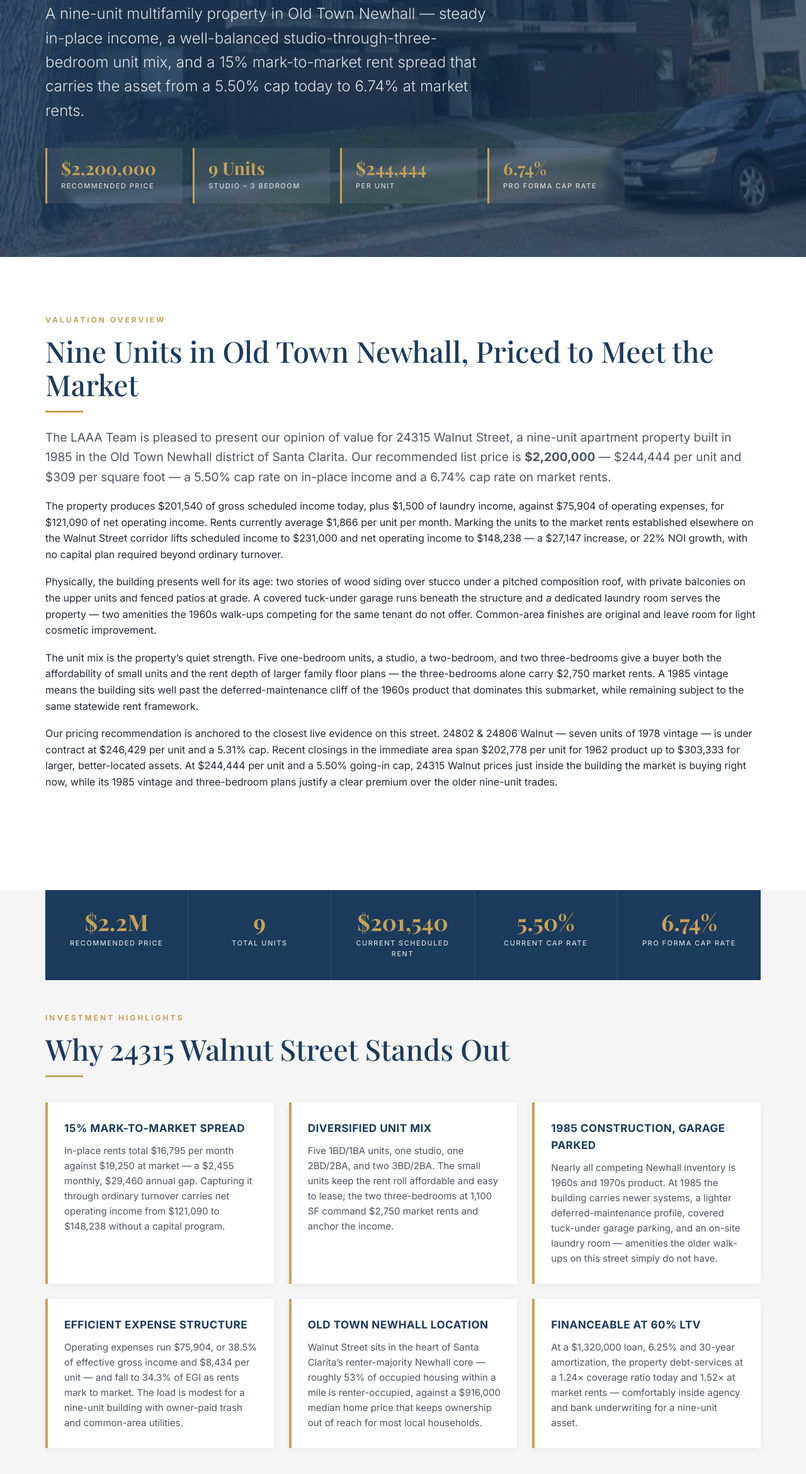
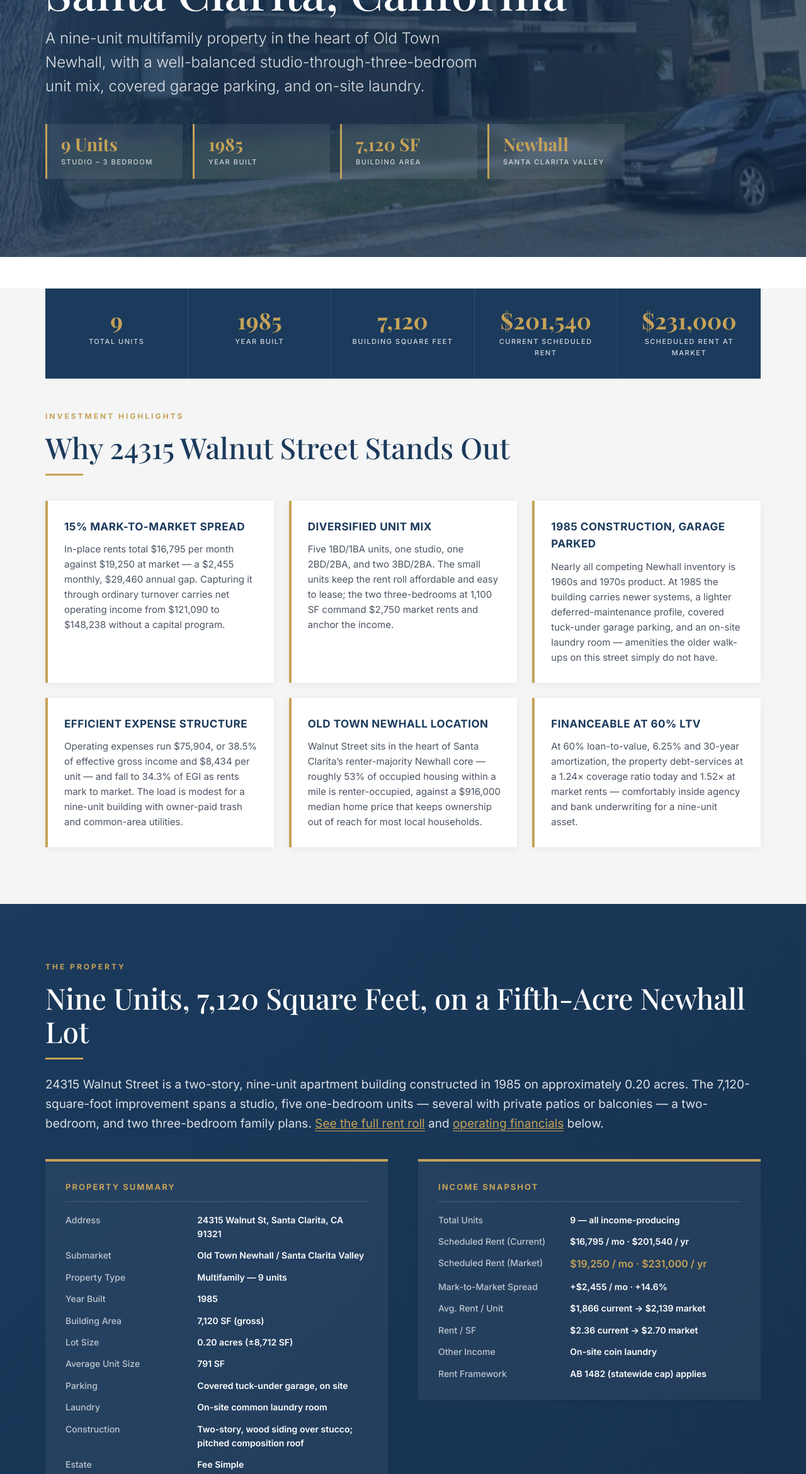
Before and after one commit to LAAA-Deploys/24315-walnut-bov, a plain HTML site: page index.html in a window 1280 px wide. Shown: the part 356-2696 px from the top of the page at 63% size. Drawn offline with nearby package versions, Linux system fonts and the light colour scheme.

Commit message:
Move pricing below the fold for client presentation
Relocate Overview/valuation section to sit after Financials, open on the
property, and remove price, per-unit and cap-rate figures from the hero,
key-metric bar, property summary box and link-preview meta tags.
First price reference now appears ~7 screens down, in Financials.

Co-Authored-By: Claude Opus 5 <noreply@anthropic.com>

```diff
--- a/index.html
+++ b/index.html
@@ -6,9 +6,9 @@
 <meta name="robots" content="noindex, nofollow, noarchive, nosnippet" />
 <meta name="googlebot" content="noindex, nofollow" />
 <title>24315 Walnut St, Santa Clarita &mdash; 9-Unit Multifamily | LAAA Team</title>
-<meta name="description" content="24315 Walnut St, Santa Clarita, CA 91321. Nine-unit multifamily in Old Town Newhall. Broker Opinion of Value — $2,200,000. LAAA Team at Marcus &amp; Millichap." />
+<meta name="description" content="24315 Walnut St, Santa Clarita, CA 91321. Nine-unit multifamily in Old Town Newhall. Broker Opinion of Value prepared by the LAAA Team at Marcus &amp; Millichap." />
 <meta property="og:title" content="24315 Walnut St, Santa Clarita &mdash; 9-Unit Multifamily" />
-<meta property="og:description" content="Nine-unit multifamily in Old Town Newhall. Recommended list price $2,200,000. Prepared by Logan Ward, Glen Scher, and Filip Niculete." />
+<meta property="og:description" content="Nine-unit multifamily in Old Town Newhall. Broker Opinion of Value prepared by Logan Ward, Glen Scher, and Filip Niculete." />
 <meta property="og:image" content="https://24315walnut.laaa.com/images/og.jpg" />
 <meta property="og:image:width" content="640" />
 <meta property="og:image:height" content="335" />
@@ -18,7 +18,7 @@
 <meta property="og:site_name" content="LAAA Team at Marcus &amp; Millichap" />
 <meta name="twitter:card" content="summary_large_image" />
 <meta name="twitter:title" content="24315 Walnut St, Santa Clarita &mdash; 9-Unit Multifamily" />
-<meta name="twitter:description" content="Nine-unit multifamily in Old Town Newhall. Recommended list price $2,200,000." />
+<meta name="twitter:description" content="Nine-unit multifamily in Old Town Newhall. Broker Opinion of Value, LAAA Team." />
 <meta name="twitter:image" content="https://24315walnut.laaa.com/images/og.jpg" />
 <link rel="preconnect" href="https://fonts.googleapis.com" />
 <link rel="preconnect" href="https://fonts.gstatic.com" crossorigin />
@@ -363,10 +363,10 @@
   <div class="container">
     <img src="images/logo-white.png" alt="LAAA Team" />
     <ul>
-      <li><a href="#overview">Overview</a></li>
       <li><a href="#property">The Property</a></li>
       <li><a href="#rentroll">Rent Roll</a></li>
       <li><a href="#financials">Financials</a></li>
+      <li><a href="#overview">Valuation</a></li>
       <li><a href="#comps">Comps</a></li>
       <li><a href="#location">Location</a></li>
       <li><a href="#team">Team</a></li>
@@ -379,64 +379,51 @@
   <div class="hero-inner">
     <div class="eyebrow">Broker Opinion of Value &middot; Old Town Newhall</div>
     <h1>24315 Walnut Street<br/>Santa Clarita, California</h1>
-    <p class="subtitle">A nine-unit multifamily property in Old Town Newhall &mdash; steady in-place income, a well-balanced studio-through-three-bedroom unit mix, and a 15% mark-to-market rent spread that carries the asset from a 5.50% cap today to 6.74% at market rents.</p>
+    <p class="subtitle">A nine-unit multifamily property in the heart of Old Town Newhall, with a well-balanced studio-through-three-bedroom unit mix, covered garage parking, and on-site laundry.</p>
     <div class="hero-stats">
-      <div class="hero-stat">
-        <div class="val">$2,200,000</div>
-        <div class="lbl">Recommended Price</div>
-      </div>
       <div class="hero-stat">
         <div class="val">9 Units</div>
         <div class="lbl">Studio &ndash; 3 Bedroom</div>
       </div>
       <div class="hero-stat">
-        <div class="val">$244,444</div>
-        <div class="lbl">Per Unit</div>
+        <div class="val">1985</div>
+        <div class="lbl">Year Built</div>
       </div>
       <div class="hero-stat">
-        <div class="val">6.74%</div>
-        <div class="lbl">Pro Forma Cap Rate</div>
+        <div class="val">7,120 SF</div>
+        <div class="lbl">Building Area</div>
+      </div>
+      <div class="hero-stat">
+        <div class="val">Newhall</div>
+        <div class="lbl">Santa Clarita Valley</div>
       </div>
     </div>
   </div>
 </header>
-
-<!-- ===== OVERVIEW ===== -->
-<section id="overview">
-  <div class="container">
-    <div class="section-eyebrow">Valuation Overview</div>
-    <h2>Nine Units in Old Town Newhall, Priced to Meet the Market</h2>
-    <p class="lead">The LAAA Team is pleased to present our opinion of value for 24315 Walnut Street, a nine-unit apartment property built in 1985 in the Old Town Newhall district of Santa Clarita. Our recommended list price is <strong>$2,200,000</strong> &mdash; $244,444 per unit and $309 per square foot &mdash; a 5.50% cap rate on in-place income and a 6.74% cap rate on market rents.</p>
-    <p>The property produces $201,540 of gross scheduled income today, plus $1,500 of laundry income, against $75,904 of operating expenses, for $121,090 of net operating income. Rents currently average $1,866 per unit per month. Marking the units to the market rents established elsewhere on the Walnut Street corridor lifts scheduled income to $231,000 and net operating income to $148,238 &mdash; a $27,147 increase, or 22% NOI growth, with no capital plan required beyond ordinary turnover.</p>
-    <p>Physically, the building presents well for its age: two stories of wood siding over stucco under a pitched composition roof, with private balconies on the upper units and fenced patios at grade. A covered tuck-under garage runs beneath the structure and a dedicated laundry room serves the property &mdash; two amenities the 1960s walk-ups competing for the same tenant do not offer. Common-area finishes are original and leave room for light cosmetic improvement.</p>
-    <p>The unit mix is the property&rsquo;s quiet strength. Five one-bedroom units, a studio, a two-bedroom, and two three-bedrooms give a buyer both the affordability of small units and the rent depth of larger family floor plans &mdash; the three-bedrooms alone carry $2,750 market rents. A 1985 vintage means the building sits well past the deferred-maintenance cliff of the 1960s product that dominates this submarket, while remaining subject to the same statewide rent framework.</p>
-    <p>Our pricing recommendation is anchored to the closest live evidence on this street. 24802 &amp; 24806 Walnut &mdash; seven units of 1978 vintage &mdash; is under contract at $246,429 per unit and a 5.31% cap. Recent closings in the immediate area span $202,778 per unit for 1962 product up to $303,333 for larger, better-located assets. At $244,444 per unit and a 5.50% going-in cap, 24315 Walnut prices just inside the building the market is buying right now, while its 1985 vintage and three-bedroom plans justify a clear premium over the older nine-unit trades.</p>
-  </div>
-</section>
 
 <!-- ===== KEY METRICS ===== -->
 <section class="alt" style="padding-top: 0; padding-bottom: 90px;">
   <div class="container">
     <div class="key-metrics">
       <div class="key-metric">
-        <div class="val">$2.2M</div>
-        <div class="lbl">Recommended Price</div>
+        <div class="val">9</div>
+        <div class="lbl">Total Units</div>
       </div>
       <div class="key-metric">
-        <div class="val">9</div>
-        <div class="lbl">Total Units</div>
+        <div class="val">1985</div>
+        <div class="lbl">Year Built</div>
+      </div>
+      <div class="key-metric">
+        <div class="val">7,120</div>
+        <div class="lbl">Building Square Feet</div>
       </div>
       <div class="key-metric">
         <div class="val">$201,540</div>
         <div class="lbl">Current Scheduled Rent</div>
       </div>
       <div class="key-metric">
-        <div class="val">5.50%</div>
-        <div class="lbl">Current Cap Rate</div>
-      </div>
-      <div class="key-metric">
-        <div class="val">6.74%</div>
-        <div class="lbl">Pro Forma Cap Rate</div>
+        <div class="val">$231,000</div>
+        <div class="lbl">Scheduled Rent at Market</div>
       </div>
     </div>
 
@@ -465,7 +452,7 @@
       </div>
       <div class="highlight-card">
         <h4>Financeable at 60% LTV</h4>
-        <p>At a $1,320,000 loan, 6.25% and 30-year amortization, the property debt-services at a 1.24&times; coverage ratio today and 1.52&times; at market rents &mdash; comfortably inside agency and bank underwriting for a nine-unit asset.</p>
+        <p>At 60% loan-to-value, 6.25% and 30-year amortization, the property debt-services at a 1.24&times; coverage ratio today and 1.52&times; at market rents &mdash; comfortably inside agency and bank underwriting for a nine-unit asset.</p>
       </div>
     </div>
   </div>
@@ -496,16 +483,16 @@
         </dl>
       </div>
       <div class="info-box" style="background: rgba(255,255,255,0.05); color: var(--white); border-top-color: var(--gold);">
-        <h4 style="color: var(--gold); border-bottom-color: rgba(255,255,255,0.15);">Pricing Recommendation</h4>
+        <h4 style="color: var(--gold); border-bottom-color: rgba(255,255,255,0.15);">Income Snapshot</h4>
         <dl>
-          <dt style="color: rgba(255,255,255,0.7);">Recommended List Price</dt><dd style="color: var(--gold); font-size: 16px;">$2,200,000</dd>
-          <dt style="color: rgba(255,255,255,0.7);">Price / Unit</dt><dd style="color: var(--white);">$244,444</dd>
-          <dt style="color: rgba(255,255,255,0.7);">Price / SF</dt><dd style="color: var(--white);">$308.99</dd>
-          <dt style="color: rgba(255,255,255,0.7);">Cap Rate (Current)</dt><dd style="color: var(--white);">5.50%</dd>
-          <dt style="color: rgba(255,255,255,0.7);">Cap Rate (Pro Forma)</dt><dd style="color: var(--white);">6.74%</dd>
-          <dt style="color: rgba(255,255,255,0.7);">GRM (Current)</dt><dd style="color: var(--white);">10.92&times;</dd>
-          <dt style="color: rgba(255,255,255,0.7);">GRM (Pro Forma)</dt><dd style="color: var(--white);">9.52&times;</dd>
+          <dt style="color: rgba(255,255,255,0.7);">Total Units</dt><dd style="color: var(--white);">9 &mdash; all income-producing</dd>
+          <dt style="color: rgba(255,255,255,0.7);">Scheduled Rent (Current)</dt><dd style="color: var(--white);">$16,795 / mo &middot; $201,540 / yr</dd>
+          <dt style="color: rgba(255,255,255,0.7);">Scheduled Rent (Market)</dt><dd style="color: var(--gold); font-size: 16px;">$19,250 / mo &middot; $231,000 / yr</dd>
+          <dt style="color: rgba(255,255,255,0.7);">Mark-to-Market Spread</dt><dd style="color: var(--white);">+$2,455 / mo &middot; +14.6%</dd>
           <dt style="color: rgba(255,255,255,0.7);">Avg. Rent / Unit</dt><dd style="color: var(--white);">$1,866 current &rarr; $2,139 market</dd>
+          <dt style="color: rgba(255,255,255,0.7);">Rent / SF</dt><dd style="color: var(--white);">$2.36 current &rarr; $2.70 market</dd>
+          <dt style="color: rgba(255,255,255,0.7);">Other Income</dt><dd style="color: var(--white);">On-site coin laundry</dd>
+          <dt style="color: rgba(255,255,255,0.7);">Rent Framework</dt><dd style="color: var(--white);">AB 1482 (statewide cap) applies</dd>
         </dl>
       </div>
     </div>
@@ -733,6 +720,19 @@
   </div>
 </section>
 
+<!-- ===== OVERVIEW ===== -->
+<section id="overview">
+  <div class="container">
+    <div class="section-eyebrow">Our Opinion of Value</div>
+    <h2>Nine Units in Old Town Newhall, Priced to Meet the Market</h2>
+    <p class="lead">The LAAA Team is pleased to present our opinion of value for 24315 Walnut Street, a nine-unit apartment property built in 1985 in the Old Town Newhall district of Santa Clarita. Our recommended list price is <strong>$2,200,000</strong> &mdash; $244,444 per unit and $309 per square foot &mdash; a 5.50% cap rate on in-place income and a 6.74% cap rate on market rents.</p>
+    <p>The property produces $201,540 of gross scheduled income today, plus $1,500 of laundry income, against $75,904 of operating expenses, for $121,090 of net operating income. Rents currently average $1,866 per unit per month. Marking the units to the market rents established elsewhere on the Walnut Street corridor lifts scheduled income to $231,000 and net operating income to $148,238 &mdash; a $27,147 increase, or 22% NOI growth, with no capital plan required beyond ordinary turnover.</p>
+    <p>Physically, the building presents well for its age: two stories of wood siding over stucco under a pitched composition roof, with private balconies on the upper units and fenced patios at grade. A covered tuck-under garage runs beneath the structure and a dedicated laundry room serves the property &mdash; two amenities the 1960s walk-ups competing for the same tenant do not offer. Common-area finishes are original and leave room for light cosmetic improvement.</p>
+    <p>The unit mix is the property&rsquo;s quiet strength. Five one-bedroom units, a studio, a two-bedroom, and two three-bedrooms give a buyer both the affordability of small units and the rent depth of larger family floor plans &mdash; the three-bedrooms alone carry $2,750 market rents. A 1985 vintage means the building sits well past the deferred-maintenance cliff of the 1960s product that dominates this submarket, while remaining subject to the same statewide rent framework.</p>
+    <p>Our pricing recommendation is anchored to the closest live evidence on this street. 24802 &amp; 24806 Walnut &mdash; seven units of 1978 vintage &mdash; is under contract at $246,429 per unit and a 5.31% cap. Recent closings in the immediate area span $202,778 per unit for 1962 product up to $303,333 for larger, better-located assets. At $244,444 per unit and a 5.50% going-in cap, 24315 Walnut prices just inside the building the market is buying right now, while its 1985 vintage and three-bedroom plans justify a clear premium over the older nine-unit trades.</p>
+  </div>
+</section>
+
 <!-- ===== COMPS ===== -->
 <section id="comps" class="alt">
   <div class="container">
```
